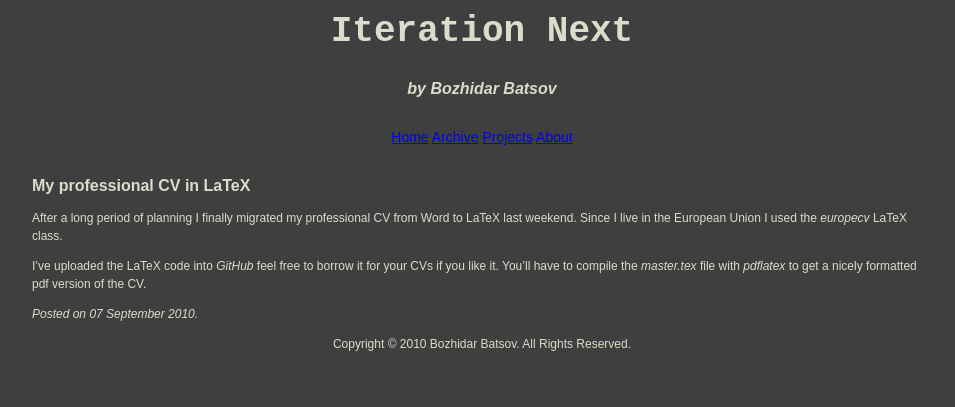
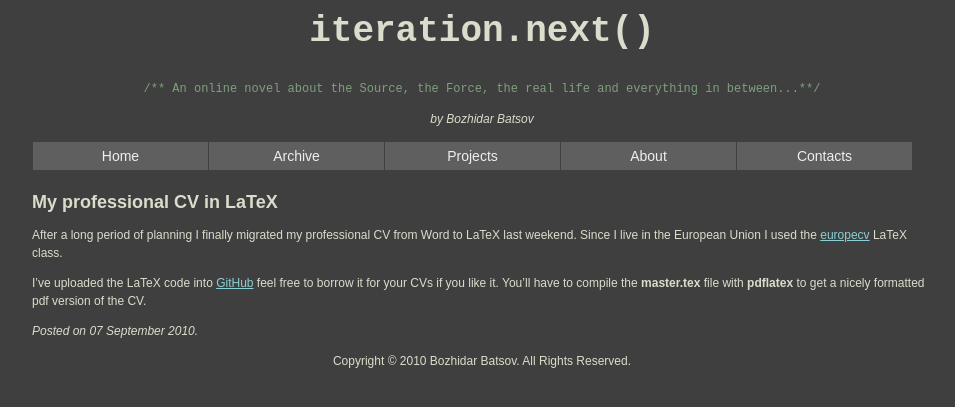
Before and after one commit to bbatsov/blog, a Jekyll site: the page built from _posts/2010-09-07-cv-in-latex.markdown, in a window 1280 px wide. Shown: the top 407 px of the page, without its empty margins (158-1113 px from the left). Built offline with Jekyll 4.4.1, drawn with Linux system fonts in a browser that asks for light colours; Markdown is read by kramdown in place of the engine named in the settings.

Commit message:
updated theme a bit

```diff
--- a/_layouts/default.html
+++ b/_layouts/default.html
@@ -9,7 +9,7 @@
         <div id="page">
             <div id="header">
                 <h1>iteration.next()</h1>
-                <p class="code">/** An online novel about the Source, the Force, the real life and everything
+                <p class="comment">/** An online novel about the Source, the Force, the real life and everything
                 in between...**/<p>
                 <p class="em">by Bozhidar Batsov</p>
             </div>
--- a/_layouts/post.html
+++ b/_layouts/post.html
@@ -8,15 +8,20 @@
     <body>
         <div id="page">
             <div id="header">
-                <h1>Iteration Next</h1>
-                <h2>by Bozhidar Batsov</h2>
+                <h1>iteration.next()</h1>
+                <p class="comment">/** An online novel about the Source, the Force, the real life and everything
+                in between...**/<p>
+                <p class="em">by Bozhidar Batsov</p>
             </div>
             <div id="middle">
                 <div id="menu">
-                    <a href="/index.html">Home</a>
-                    <a href="/archive.html">Archive</a>
-                    <a href="/projects.html">Projects</a>
-                    <a href="/about.html">About</a>
+                    <ul id="list-nav">
+                    <li><a href="index.html">Home</a></li>
+                    <li><a href="archive.html">Archive</a></li>
+                    <li><a href="projects.html">Projects</a></li>
+                    <li><a href="about.html">About</a></li>
+                    <li><a href="contacts.html">Contacts</a></li>
+                    </ul>
                 </div>
                 <div id="content">
                     <h2>{{ page.title }}</h2>
--- a/_posts/2010-09-07-cv-in-latex.markdown
+++ b/_posts/2010-09-07-cv-in-latex.markdown
@@ -5,8 +5,8 @@ title: "My professional CV in LaTeX"
 
 After a long period of planning I finally migrated my professional CV
 from Word to LaTeX last weekend. Since I live in the European Union I
-used the *europecv* LaTeX class.
+used the [europecv](http://www.ctan.org/tex-archive/macros/latex/contrib/europecv/) LaTeX class.
 
-I’ve uploaded the LaTeX code into *GitHub* feel free to borrow it for
-your CVs if you like it. You’ll have to compile the *master.tex* file
-with *pdflatex* to get a nicely formatted pdf version of the CV.
+I’ve uploaded the LaTeX code into [GitHub](http://github.com/bbatsov/cv) feel free to borrow it for
+your CVs if you like it. You’ll have to compile the **master.tex** file
+with **pdflatex** to get a nicely formatted pdf version of the CV.
--- /dev/null
+++ b/contacts.markdown
@@ -0,0 +1,6 @@
+---
+layout: default
+title: Contacts
+---
+
+E-mail: bozhidar.batsov@gmail.com
--- a/css/site.css
+++ b/css/site.css
@@ -6,13 +6,27 @@ body {
     line-height: 18px;
 }
 
+a:link {
+    color: #8cd0d3;
+}
+
+a:visited {
+    color: #cc9393;
+}
+
 h1 {
     font-size:18px;
 }
 
 h2 {
-    font-size:16px;
+    font-size:16px
+    color: #f0dfaf;
 }
+
+h2 a:link {
+    color: #f0dfaf;
+}
+
 h3 {
     font-size:14px;
 }
@@ -56,6 +70,11 @@ p.code {
     font-family: monospace;
 }
 
+p.comment {
+    font-family: monospace;
+    color: #7f9f7f;
+}
+
 p.em {
     font-style: italic;
 }
@@ -66,7 +85,6 @@ span.archive {
 
 ul#list-nav {
     list-style:none;
-    margin:20px;
     padding:0;
 }
 
@@ -77,12 +95,12 @@ ul#list-nav li {
 ul#list-nav li a {
     text-decoration:none;
     padding:5px 0;
-    width:160px;
-    background:#485e49;
+    width:175px;
+    background:#5f5f5f;
     color:#eee;
     float:left;
     text-align:center;
-    border-left:1px solid #fff;
+    border-left:1px solid #3f3f3f;
 }
 
 ul#list-nav li a:hover {
```
